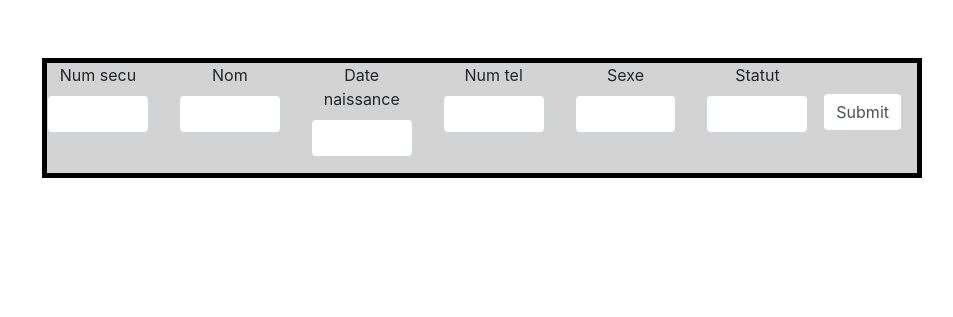
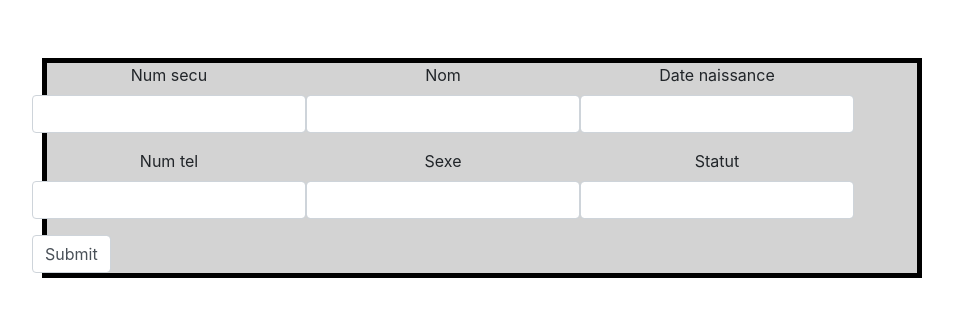
Before and after one commit to Sodoxs/Projet_Hopital, a Symfony app: template Site/templates/Accueil/accueil.html.twig in a window 1280 px wide. Shown: the part 72-389 px from the top of the page, without its empty margins (158-1111 px from the left). Run offline with Twig, Linux system fonts and the light colour scheme; the template is opened without the code that fills it, so the values that code supplies are empty; form fields are guessed from the names that the template uses; some libraries are stand-ins or nearby versions.

Commit message:
modified:   public/css/accueil.css 	modified:   templates/Forms/ajoutPatient.html.twig

```diff
--- a/Site/public/css/accueil.css
+++ b/Site/public/css/accueil.css
@@ -10,7 +10,6 @@
 #ajout_patient_sexe {
     display: inline;
     height: 30px;
-    margin-top: 15px;
 }
 
 .submit {
--- a/Site/templates/Forms/ajoutPatient.html.twig
+++ b/Site/templates/Forms/ajoutPatient.html.twig
@@ -2,23 +2,23 @@
 
 <div class="row">
 
-    <div class="col s2">
+    <div>
         {{ form_row(form.num_secu) }}
     </div>
 
-    <div class="col s2">
+    <div>
         {{ form_row(form.nom) }}
     </div>
 
-    <div class="col s1">
+    <div>
         {{ form_row(form.date_naissance) }}
     </div>
 
-    <div class="col s1">
+    <div>
         {{ form_row(form.num_tel) }}
     </div>
 
-    <div class="col s1">
+    <div>
         {{ form_row(form.sexe) }}
     </div>
 
@@ -26,11 +26,11 @@
         {{ form_row(form.date_ajout) }}
     </div>#}
 
-    <div class="col s1">
+    <div>
         {{ form_row(form.statut) }}
     </div>
 
-    <div class="right center submit">
+    <div>
         {{ form_widget(form.submit) }}
     </div>
 
```
